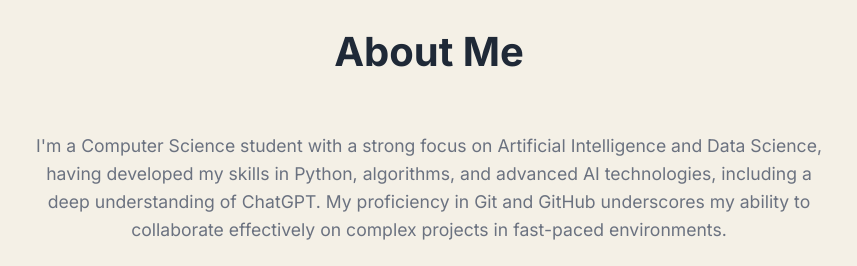
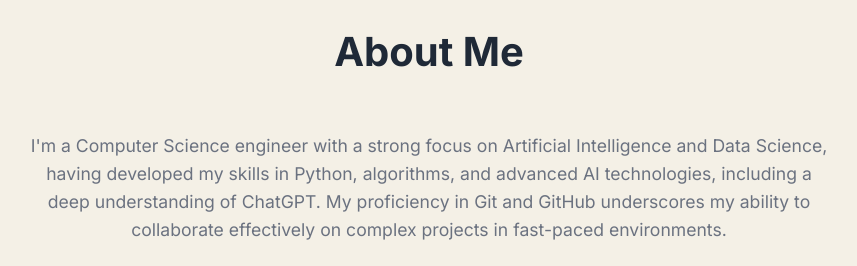
Before and after one commit to sid-2209/portfolio-website, a website with bundled scripts: page public/index.html in a window 1280 px wide. Shown: the part 860-1126 px from the top of the page, 351-1208 px from the left. Built offline with nearby package versions, Linux system fonts and the light colour scheme; files whose address does not match are found by name.

Commit message:
fixed content

```diff
--- a/public/index.html
+++ b/public/index.html
@@ -235,7 +235,7 @@
                 <div class="about__container">
                     <div class="about__content">
                         <p class="about__text">
-                            I'm a Computer Science student with a strong focus on Artificial Intelligence and Data
+                            I'm a Computer Science engineer with a strong focus on Artificial Intelligence and Data
                             Science, having developed my skills in Python, algorithms, and advanced AI technologies,
                             including a deep understanding of ChatGPT. My proficiency in Git and GitHub underscores my
                             ability to collaborate effectively on complex projects in fast-paced environments.
```
Also changed, not shown: 1 other file.
